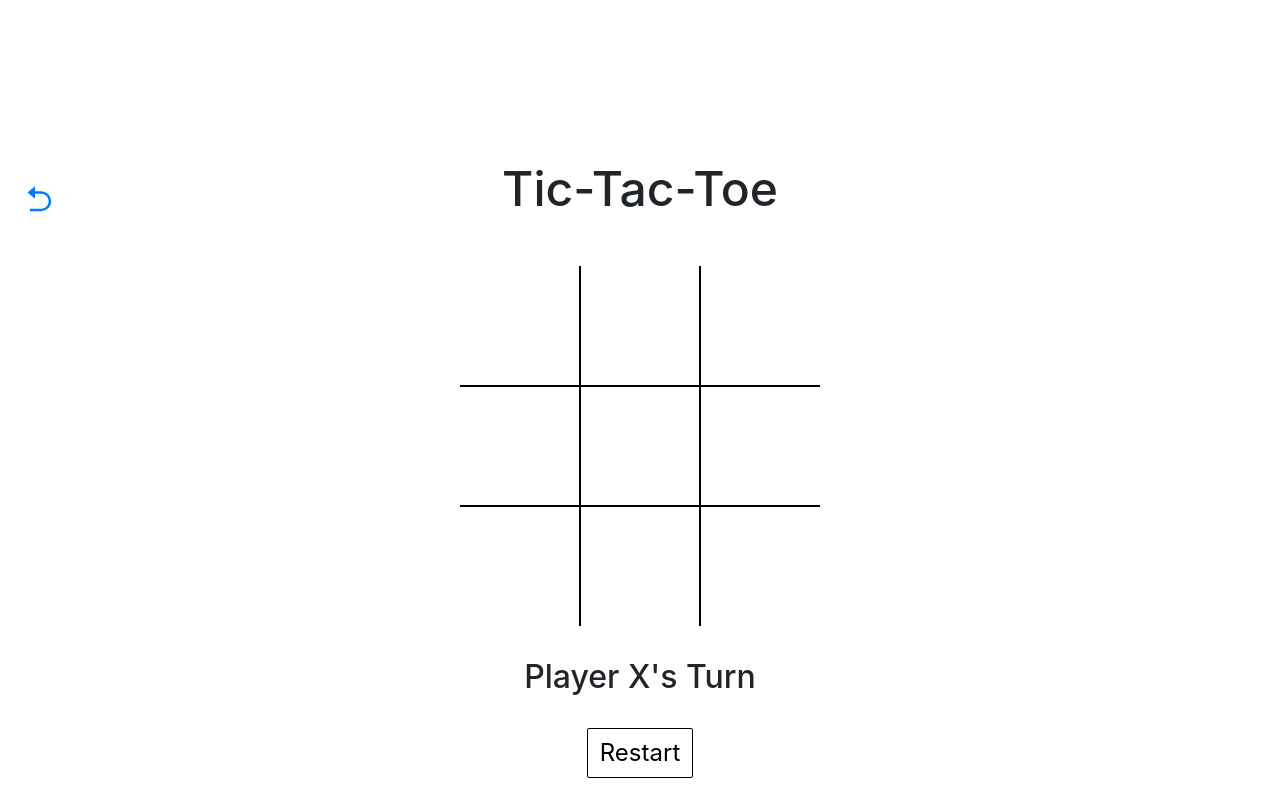
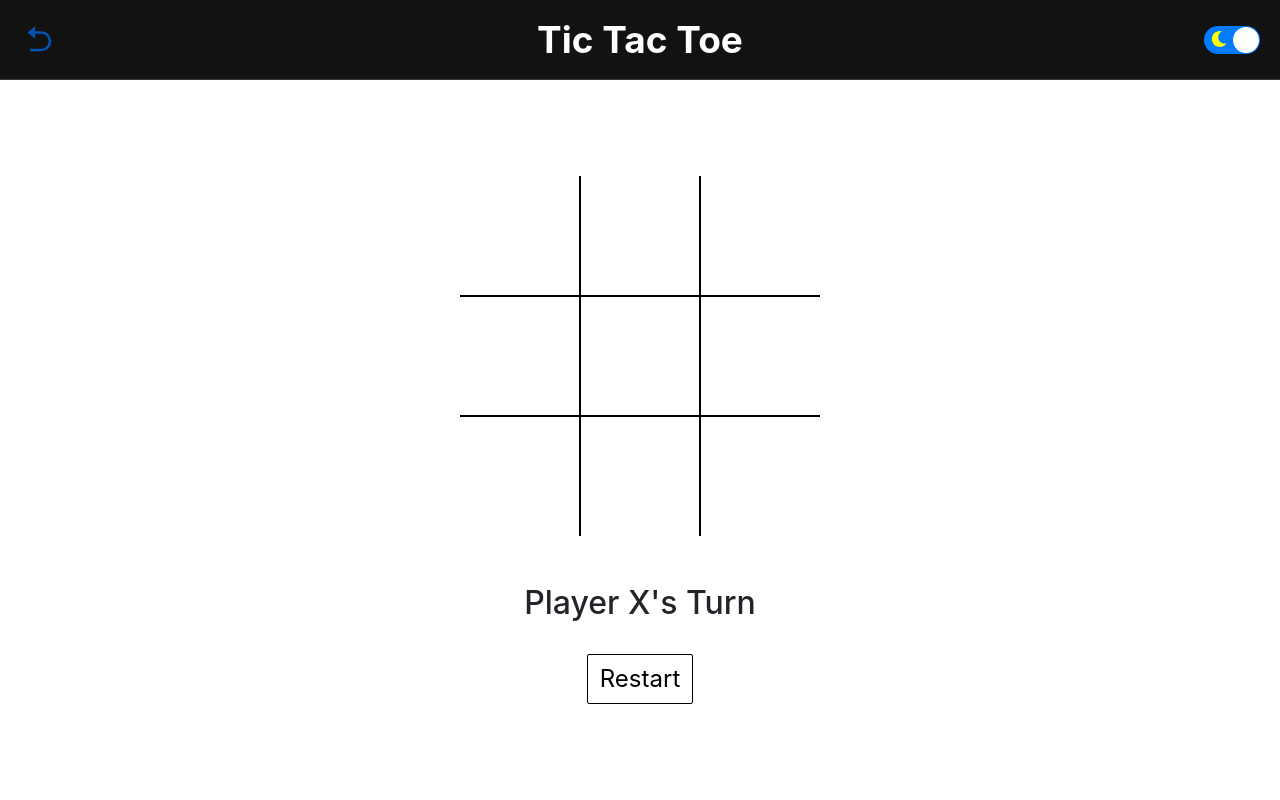
Before and after one commit to William-Feng/mini-playground, a React (Create React App) app: page /tic-tac-toe in a window 1280 px wide. Built offline with nearby package versions, Linux system fonts and the light colour scheme.

Commit message:
Refactor navbar and integrate it with Tic Tac Toe

```diff
--- a/src/App.css
+++ b/src/App.css
@@ -1,12 +1,6 @@
 * {
   margin: 0;
   box-sizing: border-box;
+  user-select: none;
+  text-align: center;
 }
-
-.back {
-  width: 30px;
-  height: 30px;
-  position: absolute;
-  z-index: 999;
-  margin: 25px;
-}
--- a/src/App.js
+++ b/src/App.js
@@ -23,10 +23,7 @@ function App() {
           path="/wordle"
           element={
             <ThemeContext.Provider value={{ theme, toggleTheme }}>
-              <Link to="/">
-                <RiArrowGoBackFill className="back" />
-              </Link>
-              <Navbar />
+              <Navbar heading="Wordle" />
               <Wordle />
             </ThemeContext.Provider>
           }
@@ -34,12 +31,10 @@ function App() {
         <Route
           path="/tic-tac-toe"
           element={
-            <>
-              <Link to="/">
-                <RiArrowGoBackFill className="back" />
-              </Link>
+            <ThemeContext.Provider value={{ theme, toggleTheme }}>
+              <Navbar heading="Tic Tac Toe" />
               <TicTacToe />
-            </>
+            </ThemeContext.Provider>
           }
         />
       </Routes>
--- a/src/components/Navbar.css
+++ b/src/components/Navbar.css
@@ -23,6 +23,19 @@
   width: 100%;
 }
 
+.arrow {
+  position: absolute;
+  display: flex;
+  justify-content: flex-start;
+  left: 0px;
+}
+
+.back {
+  width: 30px;
+  height: 30px;
+  margin: 25px;
+}
+
 h1.heading {
   font-size: 37px;
   font-weight: 700;
--- a/src/components/Navbar.js
+++ b/src/components/Navbar.js
@@ -1,16 +1,23 @@
 import React, { useContext } from "react";
 import "./Navbar.css";
 import { ThemeContext } from "../App";
+import { Link } from "react-router-dom";
 import { FaMoon, FaSun } from "react-icons/fa";
+import { RiArrowGoBackFill } from "react-icons/ri";
 import ReactSwitch from "react-switch";
 
-function Navbar() {
+function Navbar({ heading }) {
   const { theme, toggleTheme } = useContext(ThemeContext);
 
   return (
     <div className="theme" id={theme}>
       <div className="navbar">
-        <h1 className="heading">Wordle</h1>
+        <div className="arrow">
+          <Link to="/">
+            <RiArrowGoBackFill className="back" />
+          </Link>
+        </div>
+        <h1 className="heading">{heading}</h1>
         <div className="switch">
           <ReactSwitch
             onChange={toggleTheme}
--- a/src/components/tic-tac-toe/TicTacToe.css
+++ b/src/components/tic-tac-toe/TicTacToe.css
@@ -1,10 +1,12 @@
 .container {
-  margin-top: 10em;
-  text-align: center;
+  height: calc(100vh - 80px);
+  display: flex;
+  flex-direction: column;
+  justify-content: center;
 }
 
 .board {
-  margin: 3em 0 2em;
+  margin: 0 0 3em;
   display: grid;
   align-items: center;
   justify-content: center;
--- a/src/components/tic-tac-toe/TicTacToe.js
+++ b/src/components/tic-tac-toe/TicTacToe.js
@@ -69,7 +69,6 @@ function TicTacToe() {
 
   return (
     <div className="container">
-      <h1>Tic-Tac-Toe</h1>
       <div className="board">
         {board.map((value, i) => (
           <div
```
